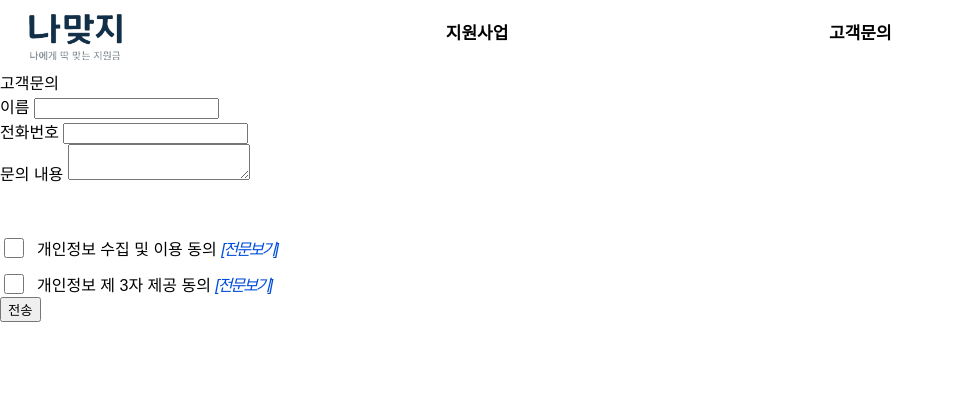
After one commit to System-out-gyuil/PO_Web, a Django app: page /counsel/inquiry/ in a window 1280 px wide. The commit adds this page. Shown: the top 420 px of the page, without its empty margins (0-954 px from the left). Run offline with Django 5.2, Linux system fonts and the light colour scheme.

```diff
--- a/counsel/urls.py
+++ b/counsel/urls.py
@@ -1,6 +1,7 @@
 from django.urls import path
-from .views import CounselFormView
+from .views import CounselFormView, InquiryView
 
 urlpatterns = [
     path('', CounselFormView.as_view(), name='counsel_form'),
+    path('inquiry/', InquiryView.as_view(), name='inquiry'),
 ]
--- a/counsel/views.py
+++ b/counsel/views.py
@@ -1,6 +1,7 @@
 from django.views import View
 from django.http import JsonResponse
 from .models import Counsel
+from django.shortcuts import render
 
 class CounselFormView(View):
     def get(self, request):
@@ -33,3 +34,16 @@ class CounselFormView(View):
         )
 
         return JsonResponse({"status": "success"})
+
+class InquiryView(View):
+    def get(self, request):
+        return render(request, 'counsel/inquiry.html')
+
+    def post(self, request):
+        name = request.POST.get("name", "")
+        phone = request.POST.get("phone", "")
+        inquiry = request.POST.get("inquiry", "")
+
+        print(name, phone, inquiry)
+
+        return render(request, 'counsel/thank_you.html')
--- a/static/main/main.css
+++ b/static/main/main.css
@@ -7,7 +7,7 @@
   background-image: url("../images/main_banner.jpg");
   background-size: cover;
   background-position: center;
-  height: 400px;
+  height: 500px;
 }
 
 .banner-btn {
--- a/static/main/search.css
+++ b/static/main/search.css
@@ -766,6 +766,7 @@ ul {
 }
 
 .detail-text-value {
+  margin-left: 10px;
   font-size: 15px;
   width: 70%;
   max-height: 100px;
--- a/templates/base/top_nav.html
+++ b/templates/base/top_nav.html
@@ -6,7 +6,7 @@
     <div class="namatji-top-nav-buttons">
       <a class="main-button" onclick="location.href='/board/'">지원사업</a>
       {% comment %} <a class="main-button" onclick="location.href='/board/'">정책자금</a> {% endcomment %}
-      <a class="main-button" onclick="location.href='/board/'">고객문의</a>
+      <a class="main-button" onclick="location.href='/inquiry/'">고객문의</a>
     </div>
   </div>
 </div>
--- /dev/null
+++ b/templates/counsel/inquiry.html
@@ -0,0 +1,45 @@
+<!DOCTYPE html>
+<html lang="en">
+<head>
+  <meta charset="UTF-8">
+  <meta name="viewport" content="width=device-width, initial-scale=1.0">
+  {% load static %}
+  <link rel="stylesheet" href="{% static 'base/base.css' %}">
+  <link rel="stylesheet" href="{% static 'main/inquiry.css' %}">
+  <title>고객문의</title>
+</head>
+<body>
+  {% include 'base/top_nav.html' %}
+  <div class="inquiry-container">
+    <div class="inquiry-title">고객문의</div>
+    <div class="inquiry-form">
+      <form action="{% url 'inquiry' %}" method="post">
+        {% csrf_token %}
+        <div class="inquiry-form-item">
+          <label for="name">이름</label>
+          <input type="text" id="name" name="name">
+        </div>
+        <div class="inquiry-form-item">
+          <label for="phone">전화번호</label>
+          <input type="text" id="phone" name="phone">
+        </div>
+        <div class="inquiry-form-item">
+          <label for="inquiry">문의 내용</label>
+          <textarea id="inquiry" name="inquiry"></textarea>
+        </div>
+        <div class="personal-info-wrap">
+          <div class="info-check-box">
+            <input type="checkbox" class="consent-checkbox">
+            <div class="personal-info-title">개인정보 수집 및 이용 동의 <span class="personal-info-title-text" onclick="window.location.href='{% url 'personal_info' %}'">[전문보기]</span></div>
+          </div>
+          <div class="info-check-box">
+            <input type="checkbox" class="consent2-checkbox">
+            <div class="personal-info-title">개인정보 제 3자 제공 동의 <span class="personal-info-title-text" onclick="window.location.href='{% url 'personal_info' %}'">[전문보기]</span></div>
+          </div>
+        </div>
+        <button type="submit">전송</button>
+      </form>
+    </div>
+  </div>
+</body>
+</html>
```
Also changed, not shown: search/views.py (+7 -4 lines), templates/main/main.html (+4 -4 lines), templates/main/search_ai_result.html (+13 -0 lines).
